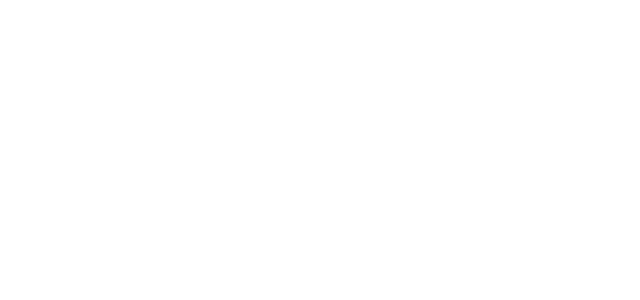
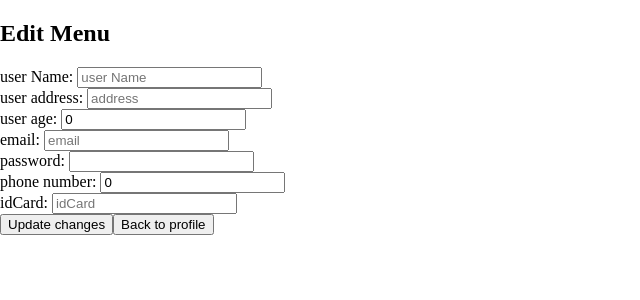
Before and after one commit to MoreiraJorge/Web-Programming-intro, an Angular app in the folder angular-app/: page /edit/1 in a window 1280 px wide. Before the commit this address led to /. Shown: the top 300 px of the page, without its empty margins (0-640 px from the left). Built offline with nearby package versions, Linux system fonts and the light colour scheme; no server answers; sample sign-in values are in the browser's storage.

Commit message:
Done tech management

```diff
--- a/angular-app/src/app/app-routing.module.ts
+++ b/angular-app/src/app/app-routing.module.ts
@@ -8,6 +8,9 @@
 import { ListCovtestComponent } from './components/covtest/list-covtest/list-covtest.component';
 import { ListTechuserComponent } from './components/TechCrud/list-techuser/list-techuser.component';
 import { AddTechuserComponent } from './components/TechCrud/add-techuser/add-techuser.component';
+import { ProfileComponent } from './components/profile/profile.component';
+import { EditTechuserComponent } from './components/TechCrud/edit-techuser/edit-techuser.component';
+import { AdminDashboardComponent } from './components/admin-dashboard/admin-dashboard.component';
 
 
 const routes: Routes = [{
@@ -16,6 +19,11 @@
 }, {
   path: 'labApp',
   component: PrivateAppComponent,
+  canActivate: [AuthGuardService]
+},
+{
+  path: 'admDashboard',
+  component: AdminDashboardComponent,
   canActivate: [AuthGuardService]
 },
 {
@@ -38,6 +46,16 @@
   }]
 },
 {
+  path: 'profile/:id',
+  component: ProfileComponent,
+  canActivate: [AuthGuardService]
+},
+{
+  path: 'edit/:id',
+  component: EditTechuserComponent,
+  canActivate: [AuthGuardService]
+},
+{
   path: '',
   component: LoginComponent
 }
--- a/angular-app/src/app/app.module.ts
+++ b/angular-app/src/app/app.module.ts
@@ -32,6 +32,7 @@
 import { ListExtuserComponent } from './components/ExtuserCrud/list-extuser/list-extuser.component';
 import { EditExtuserComponent } from './components/ExtuserCrud/edit-extuser/edit-extuser.component';
 import { AddExtuserComponent } from './components/ExtuserCrud/add-extuser/add-extuser.component';
+import { ProfileComponent } from './components/profile/profile.component';
 
 @NgModule({
   declarations: [
@@ -52,7 +53,8 @@
     EditTechuserComponent,
     ListExtuserComponent,
     EditExtuserComponent,
-    AddExtuserComponent
+    AddExtuserComponent,
+    ProfileComponent
   ],
   imports: [
     BrowserModule,
--- a/angular-app/src/app/components/TechCrud/edit-techuser/edit-techuser.component.html
+++ b/angular-app/src/app/components/TechCrud/edit-techuser/edit-techuser.component.html
@@ -1 +1,28 @@
-<p>edit-techuser works!</p>
+<div>
+    <h2>Edit Menu</h2>
+    <div>
+        <label>user Name:
+            <input [(ngModel)]="userData.name" placeholder="user Name" />
+        </label><br>
+        <label>user address:
+            <input [(ngModel)]="userData.address" placeholder="address" />
+        </label><br>
+        <label>user age:
+            <input [(ngModel)]="userData.age" placeholder="age" />
+        </label><br>
+        <label>email:
+            <input [(ngModel)]="userData.email" placeholder="email" />
+        </label><br>
+        <label>password:
+            <input [(ngModel)]="userData.password" value=""/>
+        </label><br>
+        <label>phone number:
+            <input [(ngModel)]="userData.phoneNumber" placeholder="phoneNumber" />
+        </label><br>
+        <label>idCard:
+            <input [(ngModel)]="userData.idCard" placeholder="idCard" />
+        </label><br>
+    </div>
+    <button (click)="update()">Update changes</button>
+    <button (click)="Back()">Back to profile</button>
+</div>
--- a/angular-app/src/app/components/TechCrud/edit-techuser/edit-techuser.component.ts
+++ b/angular-app/src/app/components/TechCrud/edit-techuser/edit-techuser.component.ts
@@ -1,4 +1,6 @@
-import { Component, OnInit } from '@angular/core';
+import { Component, OnInit, Input } from '@angular/core';
+import { ActivatedRoute, Router } from '@angular/router';
+import { TechUserService } from 'src/app/services/tech-user.service';
 
 @Component({
   selector: 'app-edit-techuser',
@@ -7,9 +9,27 @@
 })
 export class EditTechuserComponent implements OnInit {
 
-  constructor() { }
+  @Input() userData: any = { name: '', address: '', age: 0, email: '', password: '', phoneNumber: 0, idCard: '' };
+
+  constructor(private route: ActivatedRoute, private router: Router, private TechUserService: TechUserService) { }
 
   ngOnInit(): void {
+    this.TechUserService.getTechByID(this.route.snapshot.params['id']).subscribe((data: {}) => {
+      console.log(data);
+      this.userData = data;
+    });
   }
 
+  update() {
+    var idTemp = this.route.snapshot.params['id'];
+    this.TechUserService.updateTech(idTemp, this.userData).subscribe((result) => {
+      this.router.navigate(['/profile/' + this.userData.idCard]);
+    }, (err) => {
+      console.log(err);
+    });
+  }
+
+  Back(){
+    this.router.navigate(['/profile/' + this.userData.idCard]);
+  }
 }
--- a/angular-app/src/app/components/TechCrud/list-techuser/list-techuser.component.html
+++ b/angular-app/src/app/components/TechCrud/list-techuser/list-techuser.component.html
@@ -6,8 +6,9 @@
             <mat-grid-tile>{{user.name}}</mat-grid-tile>
             <mat-grid-tile>{{user.idCard}}</mat-grid-tile>
             <mat-grid-tile>{{user.role}}</mat-grid-tile>
-            <mat-grid-tile><button>user Details</button></mat-grid-tile>
-            <mat-grid-tile><button>Remove user</button></mat-grid-tile>
+            <mat-grid-tile><button (click)="TechDetails( user.idCard )">user Details</button></mat-grid-tile>
+            <mat-grid-tile><button (click)="Delete( user.idCard )">Remove user</button></mat-grid-tile>
         </ng-container>
     </mat-grid-list>
 </div>
+<button (click)="Dashboard()">Back to Dashboard</button>
--- a/angular-app/src/app/components/TechCrud/list-techuser/list-techuser.component.ts
+++ b/angular-app/src/app/components/TechCrud/list-techuser/list-techuser.component.ts
@@ -1,6 +1,6 @@
 import { Component, OnInit } from '@angular/core';
 import { User } from 'src/app/models/user';
-import { ActivatedRoute, Router} from '@angular/router';
+import { ActivatedRoute, Router } from '@angular/router';
 import { TechUserService } from 'src/app/services/tech-user.service';
 
 @Component({
@@ -10,19 +10,41 @@
 })
 export class ListTechuserComponent implements OnInit {
 
-  users:User[]
+  users: User[]
 
   constructor(private route: ActivatedRoute, private router: Router, private TechUserService: TechUserService) { }
 
   ngOnInit(): void {
+    this.getTechs()
+  }
+
+  getTechs() {
     this.TechUserService.getTechs().subscribe((users) => {
       this.users = users;
       console.log(JSON.stringify(users))
     }, (err) => { console.log(err) })
   }
 
-  add(){
+  add() {
     this.router.navigate(['/techMng/addTech']);
   }
 
+  TechDetails(id: string) {
+    this.router.navigate([`/profile/${id}`])
+  }
+
+  Delete(id: string) {
+    this.TechUserService.deleteTech(id)
+      .subscribe(res => {
+        this.getTechs();
+      }, (err) => {
+        console.log(err);
+      }
+      );
+  }
+
+  Dashboard(){
+    this.router.navigate(['/admDashboard'])
+  }
+
 }
--- /dev/null
+++ b/angular-app/src/app/components/profile/profile.component.html
@@ -0,0 +1,17 @@
+<h1>Profile details</h1>
+
+<p>name: {{user.name}}</p>
+<p>age: {{user.age}}</p>
+<p>phoneNumber: {{user.phoneNumber}}</p>
+<p>email: {{user.email}}</p>
+<p>address: {{user.address}}</p>
+<p>Role: {{user.role}}</p>
+<p>idCard: {{user.idCard}}</p>
+
+<div *ngIf="user.role==='EXT'">
+    <p *ngIf="user.infected == true; else elseBlock">Status: Infected</p>
+    <ng-template #elseBlock>Status: Suspect</ng-template>
+</div>
+
+<button (click)="edit(user.idCard)">Edit this user</button>
+<button (click)="TechMng()">Tech Management</button>
--- /dev/null
+++ b/angular-app/src/app/components/profile/profile.component.ts
@@ -0,0 +1,35 @@
+import { Component, OnInit } from '@angular/core';
+import { ActivatedRoute, Router } from '@angular/router';
+import { TechUserService } from 'src/app/services/tech-user.service';
+import { User } from 'src/app/models/user';
+
+@Component({
+  selector: 'app-profile',
+  templateUrl: './profile.component.html',
+  styleUrls: ['./profile.component.sass']
+})
+export class ProfileComponent implements OnInit {
+
+  user: User;
+
+  constructor(private route: ActivatedRoute, private router: Router, private TechUserService: TechUserService) { }
+
+  ngOnInit(): void {
+    this.getTech()
+  }
+
+  getTech(){
+    this.TechUserService.getTechByID(this.route.snapshot.params['id']).subscribe((user: User) => {
+      this.user = user;
+    });
+  }
+
+  edit(id: string) {
+    this.router.navigate([`/edit/${id}`])
+  }
+
+  TechMng(){
+    this.router.navigate(['/techMng']);
+  }
+
+}
--- a/angular-app/src/app/models/user.ts
+++ b/angular-app/src/app/models/user.ts
@@ -14,13 +14,18 @@
     covtest: Array<Covtest>;
     updated_at: string;
 
-    constructor(name:string, address: string, age: number, email: string, password: string, phoneNumber: number){
+    constructor(name:string, address: string, age: number, email: string, password: string, phoneNumber: number,
+        infected?: boolean, covtest?: Array<Covtest>){
+
         this.name = name;
         this.address = address;
         this.age = age;
         this.email = email;
         this.password = password;
         this.phoneNumber = phoneNumber;
+        this.infected = infected;
+        this.covtest = covtest;
+
     }
 
 }
```
Also changed, not shown: angular-app/src/app/components/profile/profile.component.sass (added), 1 other file (tests, documents, lock files or other folders).
